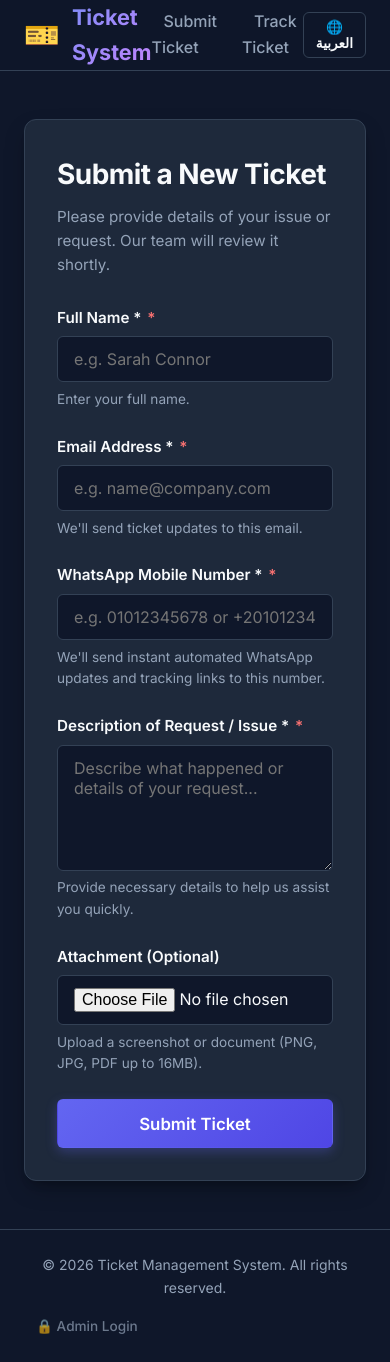
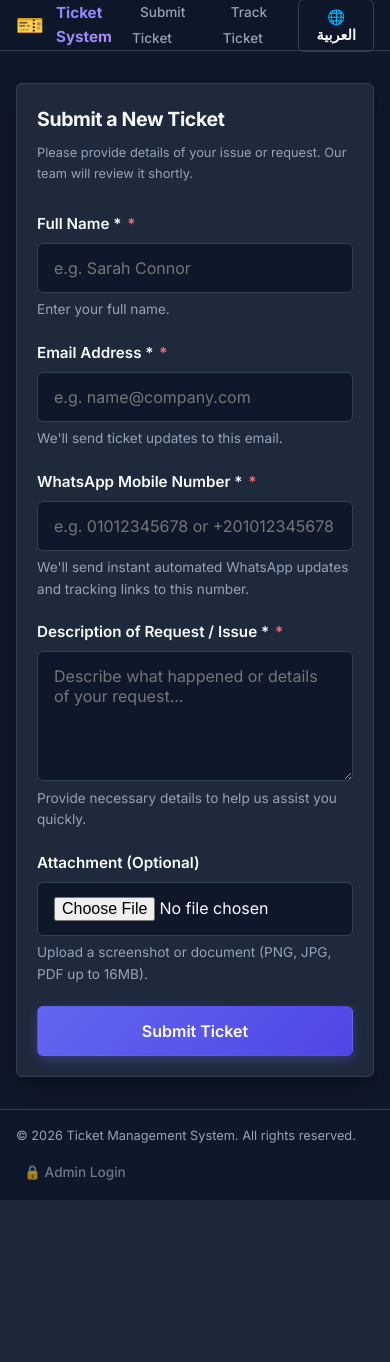
Before and after one commit to my-nvda/ticket-management-system, a Flask app: page / in a window 390 px wide. After the commit the page ends 1200 px from the top, so only its background shows below. Run offline with Flask 3, Linux system fonts and the light colour scheme.

Commit message:
Security hardening, mobile UX, CSRF, IDOR, rate limiting, MIME validation, responsive CSS

```diff
--- a/app.py
+++ b/app.py
@@ -6,6 +6,11 @@ from flask import (
     flash, session, jsonify, send_from_directory
 )
 from werkzeug.utils import secure_filename
+
+from functools import wraps
+import time
+import hashlib
+import secrets as _secrets
 
 from config import Config
 from models import db, Ticket, generate_reference_number, init_db
@@ -17,6 +22,26 @@ logging.basicConfig(
     format='%(asctime)s [%(levelname)s] %(name)s: %(message)s'
 )
 logger = logging.getLogger(__name__)
+
+# ==================== RATE LIMITER ====================
+_login_attempts = {}  # {ip_hash: [(timestamp, ...), ...]}
+_RATE_LIMIT_MAX = 5
+_RATE_LIMIT_WINDOW = 900  # 15 minutes
+
+def _hash_ip(ip):
+    return hashlib.sha256((ip or '').encode()).hexdigest()[:16]
+
+def _is_rate_limited(ip):
+    h = _hash_ip(ip)
+    now = time.time()
+    attempts = _login_attempts.get(h, [])
+    attempts = [t for t in attempts if now - t < _RATE_LIMIT_WINDOW]
+    _login_attempts[h] = attempts
+    return len(attempts) >= _RATE_LIMIT_MAX
+
+def _record_attempt(ip):
+    h = _hash_ip(ip)
+    _login_attempts.setdefault(h, []).append(time.time())
 
 BASE_DIR = os.path.dirname(os.path.abspath(__file__))
 app = Flask(
@@ -52,6 +77,27 @@ def allowed_file(filename):
     return '.' in filename and \
            filename.rsplit('.', 1)[1].lower() in app.config['ALLOWED_EXTENSIONS']
 
+def validate_file_mime(file_storage):
+    """Validate file's actual MIME type matches its extension (magic-byte check)."""
+    if not file_storage or not file_storage.filename:
+        return False
+    ext = file_storage.filename.rsplit('.', 1)[1].lower() if '.' in file_storage.filename else ''
+    expected_mime = app.config.get('ALLOWED_MIME_TYPES', {}).get(ext)
+    if not expected_mime:
+        return False
+    header = file_storage.read(8192)
+    file_storage.seek(0)
+    magic_checks = {
+        'image/png': header[:8] == b'\x89PNG\r\n\x1a\n',
+        'image/jpeg': header[:3] == b'\xff\xd8\xff',
+        'image/gif': header[:6] in (b'GIF87a', b'GIF89a'),
+        'image/webp': header[:4] == b'RIFF' and header[8:12] == b'WEBP',
+        'application/pdf': header[:5] == b'%PDF-',
+    }
+    if expected_mime in magic_checks:
+        return magic_checks[expected_mime]
+    return True
+
 # Helper to check admin authentication status
 def is_admin_authenticated():
     if not app.config['ADMIN_AUTH_ENABLED']:
@@ -65,6 +111,23 @@ def inject_globals():
         'admin_auth_enabled': app.config['ADMIN_AUTH_ENABLED'],
         'is_admin': is_admin_authenticated()
     }
+
+# ==================== CSRF PROTECTION ====================
+
+@app.before_request
+def ensure_csrf_token():
+    if '_csrf_token' not in session:
+        session['_csrf_token'] = _secrets.token_hex(32)
+
+@app.context_processor
+def inject_csrf():
+    return {'csrf_token': session.get('_csrf_token', '')}
+
+def validate_csrf():
+    token = request.form.get('_csrf_token', '')
+    if not token or token != session.get('_csrf_token', ''):
+        from flask import abort
+        abort(403)
 
 # ==================== PUBLIC ROUTES ====================
 
@@ -114,6 +177,7 @@ def clean_phone_number(phone_raw):
 @app.route('/submit', methods=['POST'])
 def submit_ticket():
     """Process ticket submission."""
+    validate_csrf()
     name = request.form.get('name', '').strip()
     email = request.form.get('email', '').strip()
     phone_raw = request.form.get('phone', '').strip()
@@ -132,6 +196,9 @@ def submit_ticket():
         file = request.files['attachment']
         if file and file.filename != '':
             if allowed_file(file.filename):
+                if not validate_file_mime(file):
+                    flash('File content does not match its extension. Upload rejected for security.', 'error')
+                    return redirect(url_for('new_ticket'))
                 filename = secure_filename(file.filename)
                 unique_name = f"{generate_reference_number(6)}_{filename}"
                 save_path = os.path.join(app.config['UPLOAD_FOLDER'], unique_name)
@@ -158,6 +225,7 @@ def submit_ticket():
 
     db.session.add(ticket)
     db.session.commit()
+    session['last_submitted_ref'] = ref_num
     logger.info(f"Created ticket {ref_num} for {name} ({email}, {phone})")
 
     # Dispatch notification (non-blocking errors)
@@ -212,17 +280,26 @@ def dashboard():
 
 @app.route('/admin/login', methods=['GET', 'POST'])
 def admin_login():
-    """Admin login handler."""
+    """Admin login handler with brute-force protection."""
     if not app.config['ADMIN_AUTH_ENABLED']:
         return redirect(url_for('dashboard'))
 
     if request.method == 'POST':
+        validate_csrf()
+        client_ip = request.remote_addr
+        if _is_rate_limited(client_ip):
+            flash('Too many login attempts. Please try again in 15 minutes.', 'error')
+            return render_template('login.html'), 429
+
         password = request.form.get('password', '')
         if password == app.config['ADMIN_PASSWORD']:
             session['admin_logged_in'] = True
+            h = _hash_ip(client_ip)
+            _login_attempts.pop(h, None)
             flash('Logged in successfully.', 'success')
             return redirect(url_for('dashboard'))
         else:
+            _record_attempt(client_ip)
             flash('Invalid admin password. Please try again.', 'error')
 
     return render_template('login.html')
@@ -248,6 +325,8 @@ def update_status(ticket_id):
     """Update ticket status and admin reply via AJAX or POST form."""
     if not is_admin_authenticated():
         return jsonify({'success': False, 'message': 'Unauthorized'}), 403
+
+    validate_csrf()
 
     ticket = Ticket.query.get_or_404(ticket_id)
     new_status = request.form.get('status')
@@ -296,6 +375,8 @@ def delete_ticket(ticket_id):
     if not is_admin_authenticated():
         return jsonify({'success': False, 'message': 'Unauthorized'}), 403
 
+    validate_csrf()
+
     ticket = Ticket.query.get_or_404(ticket_id)
     ref_num = ticket.reference_number
 
@@ -320,6 +401,8 @@ def delete_attachment(ticket_id):
     """Delete attachment file of a ticket without deleting the ticket."""
     if not is_admin_authenticated():
         return jsonify({'success': False, 'message': 'Unauthorized'}), 403
+
+    validate_csrf()
 
     ticket = Ticket.query.get_or_404(ticket_id)
 
@@ -388,8 +471,27 @@ def test_whatsapp_endpoint():
 
 @app.route('/uploads/<filename>')
 def uploaded_file(filename):
-    """Serve uploaded attachments securely."""
-    return send_from_directory(app.config['UPLOAD_FOLDER'], filename)
+    """Serve uploaded attachments with IDOR protection."""
+    if is_admin_authenticated():
+        return send_from_directory(app.config['UPLOAD_FOLDER'], filename)
+
+    ticket = Ticket.query.filter_by(attachment_filename=filename).first()
+    if not ticket:
+        from flask import abort
+        abort(404)
+
+    referer = request.headers.get('Referer', '')
+    ref_num = ticket.reference_number
+    if ref_num and (f'/confirmation/{ref_num}' in referer or
+                    f'/track/{ref_num}' in referer or
+                    f'/admin/ticket/' in referer):
+        return send_from_directory(app.config['UPLOAD_FOLDER'], filename)
+
+    if session.get('last_submitted_ref') == ref_num:
+        return send_from_directory(app.config['UPLOAD_FOLDER'], filename)
+
+    from flask import abort
+    abort(403)
 
 # ==================== ERROR HANDLERS ====================
 
--- a/static/css/style.css
+++ b/static/css/style.css
@@ -648,6 +648,252 @@ html[lang="ar"] .tickets-table {
     margin-top: auto;
 }
 
+/* ==========================================================================
+   MOBILE RESPONSIVE DESIGN (< 768px)
+   ========================================================================== */
+
+@media (max-width: 767px) {
+    /* --- Fluid Typography --- */
+    .page-title {
+        font-size: clamp(1.25rem, 4vw, 1.75rem);
+    }
+
+    .subtitle {
+        font-size: clamp(0.8rem, 2.5vw, 0.95rem);
+    }
+
+    .ref-number-display {
+        font-size: clamp(1.5rem, 6vw, 2.25rem);
+    }
+
+    /* --- Touch Target Enforcement (44px minimum) --- */
+    .btn, .nav-link, .form-control, .form-file-control,
+    select, input[type="submit"], input[type="button"],
+    .alert-close, .metric-card {
+        min-height: 44px;
+        min-width: 44px;
+    }
+
+    .btn-sm {
+        min-height: 44px;
+        padding: 0.5rem 1rem;
+        font-size: 0.9rem;
+    }
+
+    /* --- Container & Spacing --- */
+    .container {
+        padding: 0 1rem;
+    }
+
+    .main-container {
+        padding-top: 1rem;
+        padding-bottom: 2rem;
+    }
+
+    .card {
+        padding: 1.25rem;
+        border-radius: var(--radius-sm);
+    }
+
+    /* --- Header Mobile Optimization --- */
+    .header-container {
+        height: 56px;
+        padding: 0 1rem;
+    }
+
+    .app-title {
+        font-size: 1.1rem;
+    }
+
+    .logo-icon {
+        font-size: 1.4rem;
+    }
+
+    .main-nav .nav-list {
+        gap: 0.5rem;
+    }
+
+    .nav-link {
+        padding: 0.5rem;
+        font-size: 0.85rem;
+    }
+
+    /* --- Form Mobile Layout --- */
+    .form-group {
+        margin-bottom: 1.25rem;
+    }
+
+    .form-control, .form-file-control {
+        padding: 0.875rem 1rem;
+        font-size: 16px; /* Prevents iOS zoom on focus */
+    }
+
+    .btn-lg {
+        padding: 0.875rem 1.5rem;
+        font-size: 1rem;
+    }
+
+    /* --- Confirmation Card Mobile --- */
+    .confirmation-card {
+        margin: 1rem auto;
+        max-width: 100%;
+    }
+
+    .reference-box {
+        padding: 1rem;
+        margin: 1rem 0;
+    }
+
+    .summary-list {
+        grid-template-columns: 1fr;
+        gap: 0.25rem;
+    }
+
+    /* --- Dashboard Table to Card Transformation --- */
+    .table-responsive {
+        overflow-x: visible;
+    }
+
+    .tickets-table {
+        border: 0;
+    }
+
+    .tickets-table thead {
+        display: none;
+    }
+
+    .tickets-table tbody tr {
+        display: block;
+        background: var(--bg-card);
+        border: 1px solid var(--border-color);
+        border-radius: var(--radius-md);
+        margin-bottom: 0.75rem;
+        padding: 1rem;
+        transition: var(--transition);
+    }
+
+    .tickets-table tbody tr:hover {
+        border-color: var(--primary);
+        transform: translateY(-1px);
+    }
+
+    .tickets-table td {
+        display: flex;
+        justify-content: space-between;
+        align-items: center;
+        padding: 0.5rem 0;
+        border-bottom: 1px solid rgba(255, 255, 255, 0.05);
+        font-size: 0.9rem;
+    }
+
+    .tickets-table td:last-child {
+        border-bottom: 0;
+    }
+
+    .tickets-table td::before {
+        content: attr(data-label);
+        font-weight: 600;
+        color: var(--text-muted);
+        font-size: 0.8rem;
+        text-transform: uppercase;
+        letter-spacing: 0.04em;
+        flex-shrink: 0;
+        margin-inline-end: 1rem;
+    }
+
+    /* --- Metrics Grid Mobile --- */
+    .metrics-grid {
+        grid-template-columns: repeat(2, 1fr);
+        gap: 0.75rem;
+    }
+
+    .metric-card {
+        padding: 1rem;
+    }
+
+    .metric-value {
+        font-size: 1.5rem;
+    }
+
+    .metric-label {
+        font-size: 0.8rem;
+    }
+
+    /* --- Table Toolbar Mobile --- */
+    .table-toolbar {
+        flex-direction: column;
+        gap: 0.75rem;
+        padding: 0.75rem 1rem;
+        align-items: stretch;
+    }
+
+    /* --- Detail Grid Mobile --- */
+    .detail-grid {
+        grid-template-columns: 1fr;
+        gap: 1rem;
+    }
+
+    .detail-header {
+        flex-direction: column;
+        align-items: flex-start;
+        gap: 0.5rem;
+    }
+
+    html[lang="ar"] .detail-header {
+        align-items: flex-end;
+    }
+
+    .info-grid {
+        grid-template-columns: 1fr;
+        gap: 0.75rem;
+    }
+
+    .description-body {
+        padding: 1rem;
+        font-size: 0.95rem;
+    }
+
+    /* --- Attachment Card Mobile --- */
+    .attachment-card {
+        flex-direction: column;
+        align-items: flex-start;
+        gap: 0.75rem;
+    }
+
+    .image-preview {
+        max-height: 250px;
+    }
+
+    /* --- Footer Mobile --- */
+    .app-footer {
+        padding: 1rem 0;
+        font-size: 0.8rem;
+    }
+}
+
+/* --- Extra Small Screens (< 400px) --- */
+@media (max-width: 399px) {
+    .metrics-grid {
+        grid-template-columns: 1fr;
+    }
+
+    .header-container {
+        height: 50px;
+    }
+
+    .app-title {
+        font-size: 0.95rem;
+    }
+
+    .page-title {
+        font-size: clamp(1.1rem, 5vw, 1.4rem);
+    }
+
+    .ref-number-display {
+        font-size: clamp(1.2rem, 8vw, 1.8rem);
+    }
+}
+
 /* --- Reduced Motion Accessibility (WCAG 2.1 AA) --- */
 @media (prefers-reduced-motion: reduce) {
     *, *::before, *::after {
--- a/templates/index.html
+++ b/templates/index.html
@@ -13,6 +13,7 @@
         </header>
 
         <form action="{{ url_for('submit_ticket') }}" method="POST" enctype="multipart/form-data" id="ticket-form" novalidate>
+            <input type="hidden" name="_csrf_token" value="{{ csrf_token }}">
             <!-- Full Name Input -->
             <div class="form-group">
                 <label for="name" class="form-label" data-en="Full Name *" data-ar="الاسم بالكامل *">
--- a/templates/login.html
+++ b/templates/login.html
@@ -14,6 +14,7 @@
         </header>
 
         <form action="{{ url_for('admin_login') }}" method="POST" id="login-form">
+            <input type="hidden" name="_csrf_token" value="{{ csrf_token }}">
             <div class="form-group">
                 <label for="password" class="form-label" data-en="Admin Password *" data-ar="كلمة مرور المدير *">
                     Admin Password <span class="required-asterisk" aria-hidden="true">*</span>
--- a/templates/public_ticket_view.html
+++ b/templates/public_ticket_view.html
@@ -12,6 +12,7 @@
         </p>
 
         <form action="{{ url_for('track_ticket_post') }}" method="POST" class="lookup-form" style="display: flex; gap: 0.75rem; margin-top: 1.25rem;">
+            <input type="hidden" name="_csrf_token" value="{{ csrf_token }}">
             <input
                 type="text"
                 name="ref"
--- a/templates/ticket_detail.html
+++ b/templates/ticket_detail.html
@@ -78,6 +78,7 @@
                             Preview / Download
                         </a>
                         <form action="{{ url_for('delete_attachment', ticket_id=ticket.id) }}" method="POST" style="display:inline;" onsubmit="return confirm('هل أنت متاكد من رغبتك في حذف هذا المرفق؟ / Are you sure you want to delete this attachment?');">
+                            <input type="hidden" name="_csrf_token" value="{{ csrf_token }}">
                             <button type="submit" class="btn btn-sm btn-outline" style="color: #ef4444; border-color: #ef4444;" data-en="Delete Attachment" data-ar="حذف المرفق">
                                 🗑️ Delete Attachment
                             </button>
@@ -105,6 +106,7 @@
 
                 <!-- Status Update Form with AJAX + Accessible ARIA Feedback -->
                 <form id="status-update-form" data-ticket-id="{{ ticket.id }}" action="{{ url_for('update_status', ticket_id=ticket.id) }}" method="POST">
+                    <input type="hidden" name="_csrf_token" value="{{ csrf_token }}">
                     <div class="form-group">
                         <label for="status-select" class="form-label" data-en="Select New Status" data-ar="اختر الحالة الجديدة">
                             Select New Status
@@ -142,6 +144,7 @@
                 <div class="danger-zone">
                     <h3 style="color: #ef4444; font-size: 0.95rem; margin-bottom: 0.5rem;" data-en="Danger Zone" data-ar="منطقة الخطر">Danger Zone</h3>
                     <form action="{{ url_for('delete_ticket', ticket_id=ticket.id) }}" method="POST" onsubmit="return confirm('هل أنت متاكد من رغبتك في حذف هذه التذكرة بالكامل؟ / Are you sure you want to PERMANENTLY delete this ticket?');">
+                        <input type="hidden" name="_csrf_token" value="{{ csrf_token }}">
                         <button type="submit" class="btn btn-block" style="background: #ef4444; color: white;" data-en="🗑️ Delete Entire Ticket" data-ar="🗑️ حذف التذكرة بالكامل">
                             🗑️ Delete Entire Ticket
                         </button>
```
Also changed, not shown: config.py (+13 -1 lines), templates/dashboard.html (+9 -7 lines).
